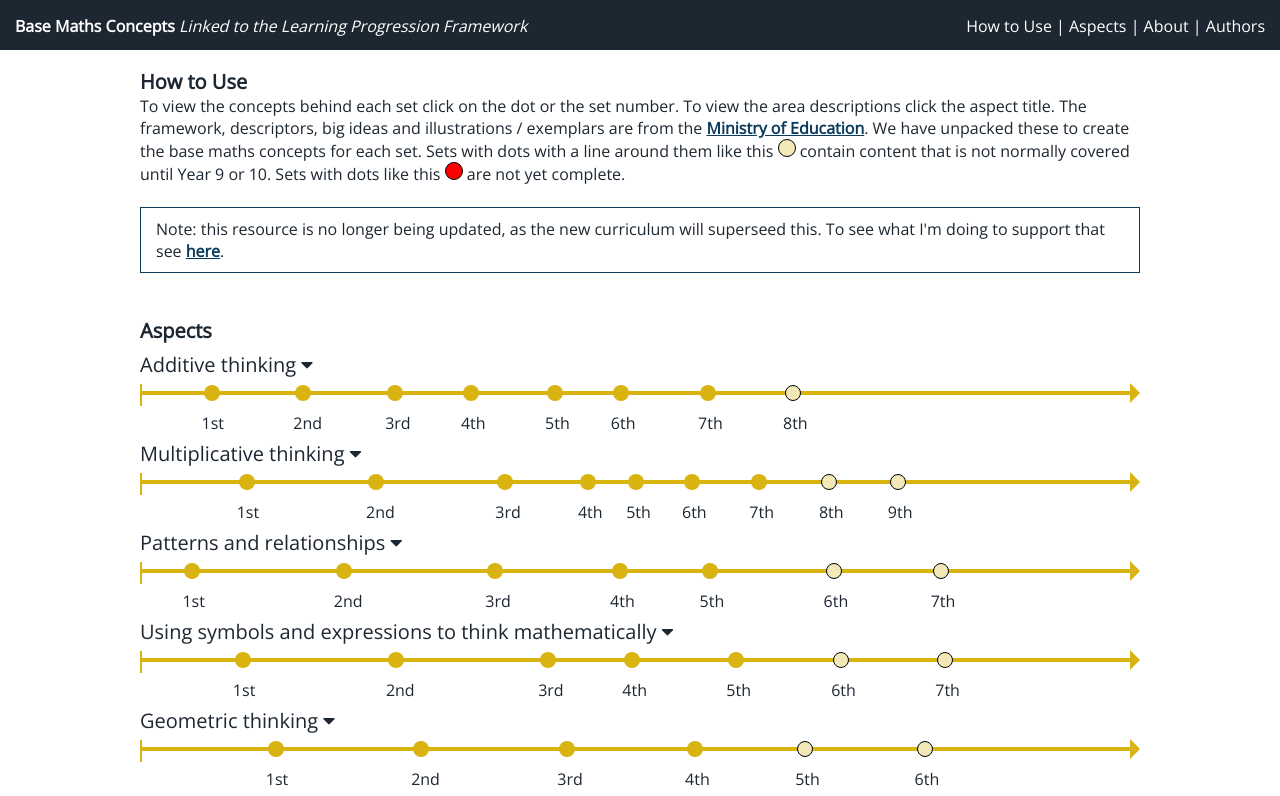
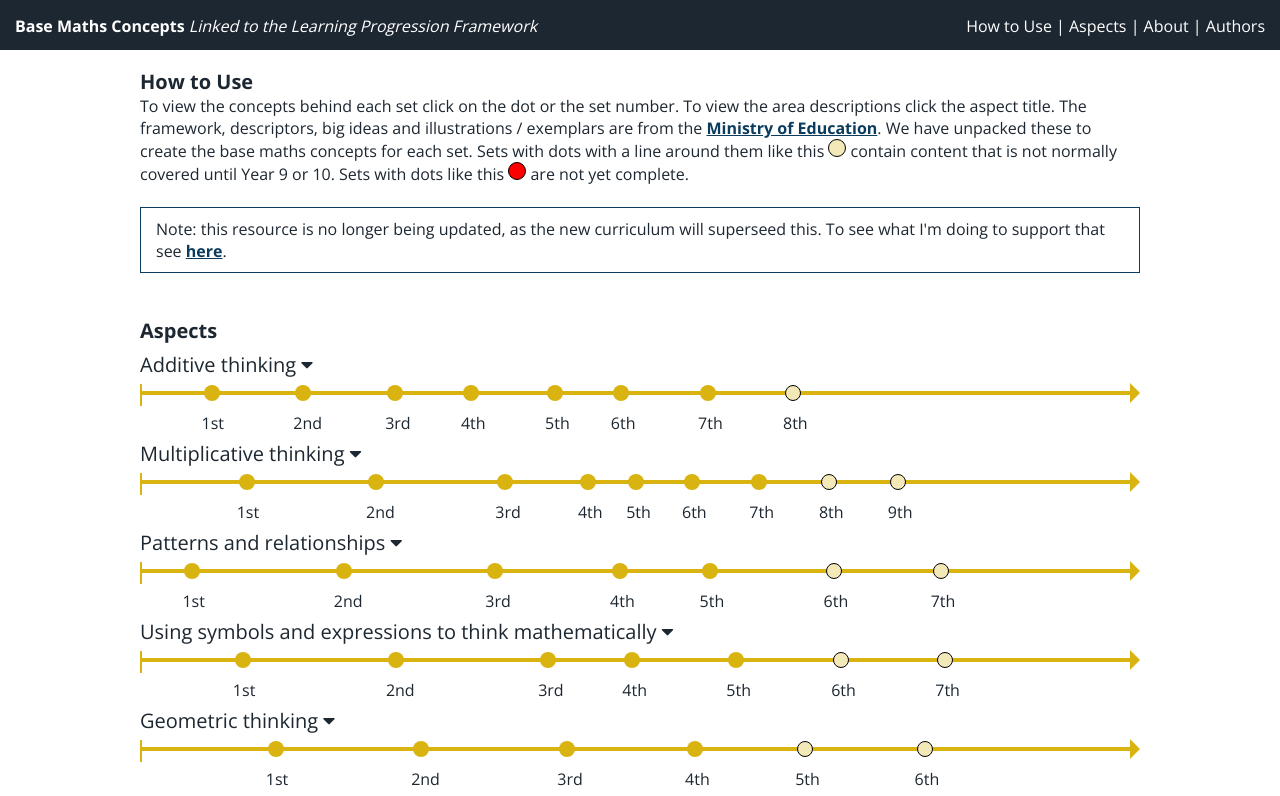
Before and after one commit to mathsnz/lpf.mathsnz.com, a plain HTML site: page index.html in a window 1280 px wide. Shown: the top 796 px of the page. Drawn offline with nearby package versions, Linux system fonts and the light colour scheme.

Commit message:
Update index.html

```diff
--- a/index.html
+++ b/index.html
@@ -11,7 +11,7 @@
 </script>
 <link rel="stylesheet" href="https://cdnjs.cloudflare.com/ajax/libs/font-awesome/4.7.0/css/font-awesome.min.css">
 <script src="https://cdnjs.cloudflare.com/ajax/libs/jquery/3.4.1/jquery.min.js"></script>
-<link href="https://fonts.googleapis.com/css?family=Open+Sans|Open+Sans+Condensed:300&display=swap" rel="stylesheet">
+<link href="https://fonts.googleapis.com/css?family=Open+Sans:300,400,700|Open+Sans+Condensed:300,700&display=swap" rel="stylesheet">
 <title>Base Maths Concepts - Linked to the Learning Progression Framework</title>
 <style>
 /*
```
